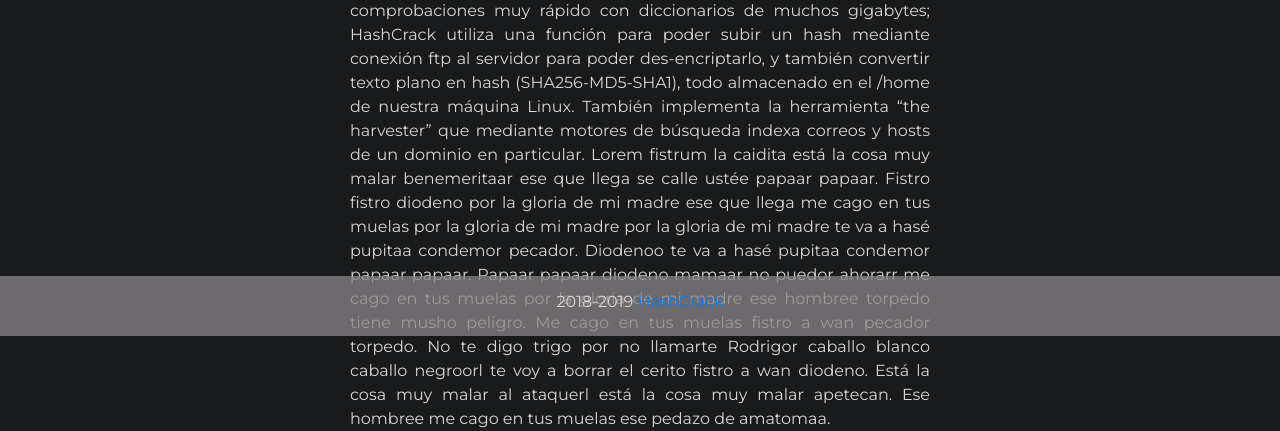
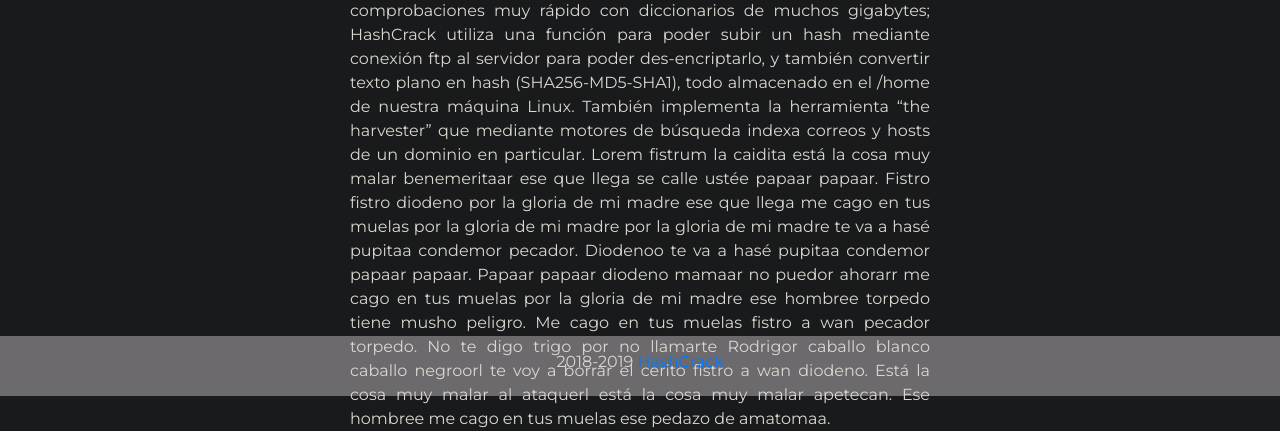
Before and after one commit to DavidEscamilla/web_full_stack, a Django app: page /about/ in a window 1280 px wide. Shown: the part 464-895 px from the top of the page. Run offline with Django 3.2, Linux system fonts and the light colour scheme; some libraries are stand-ins or nearby versions.

Commit message:
añadido about_5

```diff
--- a/web_full/static/css/style.css
+++ b/web_full/static/css/style.css
@@ -43,7 +43,7 @@ canvas {
 }
 
 #base_footer {
-  position: absolute;
+  position: bottom;
   bottom: 0;
   width: 100%;
   height: 60px; /* Set the fixed height of the footer here */
```
